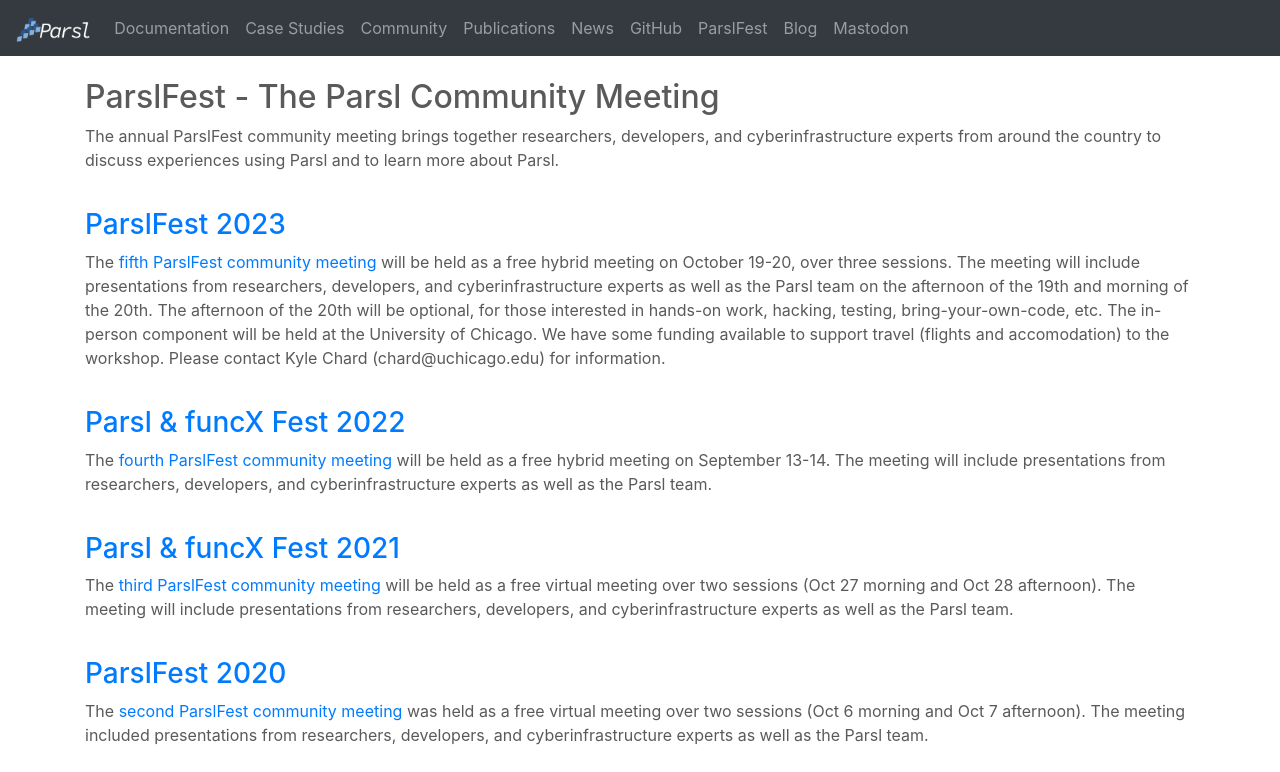
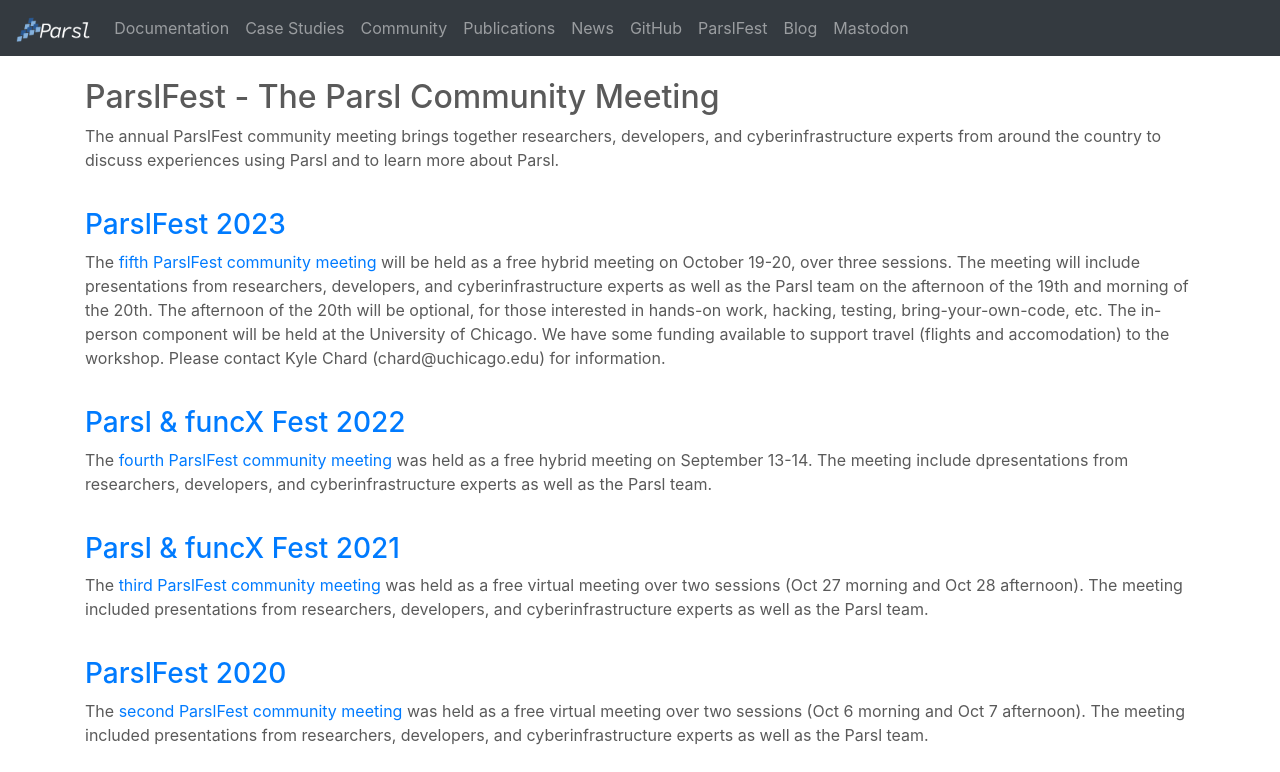
Before and after one commit to Parsl/parsl.github.io, a Jekyll site: the page built from parslfest.html, in a window 1280 px wide and 900 px high, cut to the strip 0-772 px from the top of the window. Built offline with Jekyll 4.4.1, drawn with Linux system fonts in a browser that asks for light colours.

Commit message:
Update parslfest.html

```diff
--- a/parslfest.html
+++ b/parslfest.html
@@ -36,14 +36,14 @@
    <div class="row" style="padding-top: 20px">
       <div class="col-lg-12">
       <h3><a href='parslfest2022.html'>Parsl &amp; funcX Fest 2022</a></h3>
-      <p>The <a href='parslfest2022.html'>fourth ParslFest community meeting</a> will be held as a free hybrid meeting on September 13-14. The meeting will include presentations from researchers, developers, and cyberinfrastructure experts as well as the Parsl team.</p>
+      <p>The <a href='parslfest2022.html'>fourth ParslFest community meeting</a> was held as a free hybrid meeting on September 13-14. The meeting include dpresentations from researchers, developers, and cyberinfrastructure experts as well as the Parsl team.</p>
      </div>
   </div>
 
   <div class="row" style="padding-top: 20px">
       <div class="col-lg-12">
       <h3><a href='parslfest2021.html'>Parsl &amp; funcX Fest 2021</a></h3>
-      <p>The <a href='parslfest2021.html'>third ParslFest community meeting</a> will be held as a free virtual meeting over two sessions (Oct 27 morning and Oct 28 afternoon). The meeting will include presentations from researchers, developers, and cyberinfrastructure experts as well as the Parsl team.</p>
+      <p>The <a href='parslfest2021.html'>third ParslFest community meeting</a> was held as a free virtual meeting over two sessions (Oct 27 morning and Oct 28 afternoon). The meeting included presentations from researchers, developers, and cyberinfrastructure experts as well as the Parsl team.</p>
      </div>
   </div>
 
```
